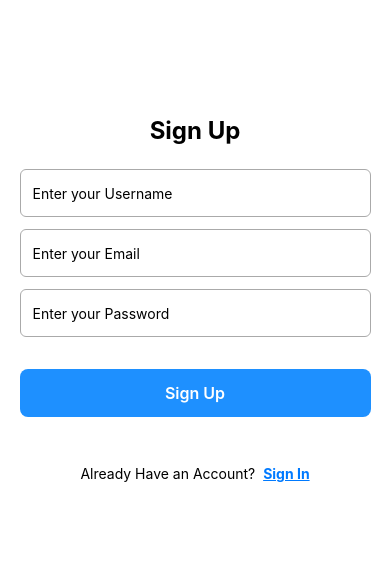
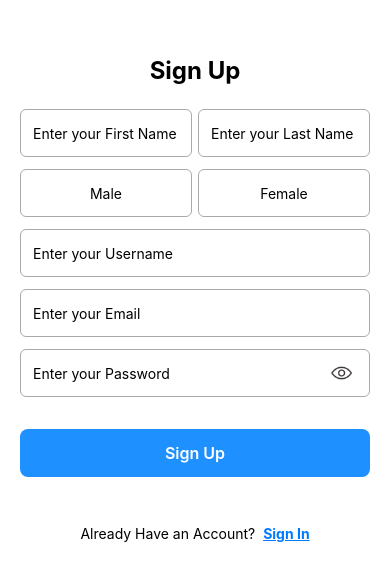
Before and after one commit to linkedpair/linkedpair, a React Native app in the folder frontend/: screen /SignUp in a window 390 px wide. Shown: the part 123-704 px from the top of the page. Built offline with nearby package versions, Linux system fonts and the light colour scheme.

Commit message:
added some features

```diff
--- a/frontend/screens/SignUpScreen.js
+++ b/frontend/screens/SignUpScreen.js
@@ -5,14 +5,19 @@ import {
   View,
   StyleSheet,
   TextInput,
-  KeyboardAvoidingView
+  KeyboardAvoidingView,
+  Image
 } from 'react-native';
 
 export default function SignUpScreen({ navigation }) {
 
+  const [firstName, setFirstName] = useState('')
+  const [lastName, setLastName] = useState('')
+  const [male, setMale] = useState(null)
   const [username, setUsername] = useState('');
   const [email, setEmail] = useState('');
   const [password, setPassword] = useState('');
+  const [hidePassword, setHidePassword] = useState(true);
 
   const handleSignIn = () => {
     console.log("username:", username);
@@ -24,22 +29,52 @@ export default function SignUpScreen({ navigation }) {
   return (
     <KeyboardAvoidingView style={styles.MainContainer}>
       <View style={styles.WhiteSpace} />
-      <View style={styles.WhiteSpace}>
+      <View style={styles.FormContainer}>
         <Text style={styles.SignUpText}>Sign Up</Text>
-        <Typeable
+        <View style={styles.NameRow}>
+          <NameInput
+            type="First Name"
+            value={firstName}
+            onChangeText={setFirstName}
+          />
+          <NameInput
+            type="Last Name"
+            value={lastName}
+            onChangeText={setLastName}
+          />
+        </View>
+        <View style={styles.GenderRow}>
+          <MaleButton
+            selected={male}
+            onPress={() => {
+              setMale(true)
+              alert(`I am male`)
+            }}
+          />
+          <FemaleButton
+            selected={male === false}
+            onPress={() => {
+              setMale(false)
+              alert(`I am female`)
+            }}
+          />
+        </View>
+        <StandardInput
           type="Username"
           value={username}
           onChangeText={setUsername}
         />
-        <Typeable
+        <StandardInput
           type="Email"
           value={email}
           onChangeText={setEmail}
         />
-        <Typeable
+        <PasswordInput
           type="Password"
           value={password}
           onChangeText={setPassword}
+          hidePassword={hidePassword}
+          setHidePassword={setHidePassword}
         />
         <SignUpButton onPress={handleSignIn}/>
         <View style={styles.linkContainer}>
@@ -57,14 +92,59 @@ export default function SignUpScreen({ navigation }) {
   )
 }
 
-const Typeable = WhatToType => {
+const NameInput = props => {
   return (
-    <View style={styles.Typeable}>
+    <View style={styles.NameInput}>
       <TextInput
-        placeholder={`Enter your ${WhatToType.type}`}
-        onChangeText={WhatToType.onChangeText}
-        defaultValue={WhatToType.value}
-        keyboardType={WhatToType.type === "Email"
+        style={styles.InputText}
+        placeholder={`Enter your ${props.type}`}
+        onChangeText={props.onChangeText}
+        defaultValue={props.value}
+        keyboardType={"default"}
+      />
+    </View>
+  )
+}
+
+const MaleButton = props => {
+  return (
+    <TouchableOpacity
+      style={props.selected
+        ? [styles.GenderButton, { backgroundColor: '#4a98e0' }]
+        : [styles.GenderButton, { backgroundColor: 'white' }]
+      }
+      onPress={props.onPress}>
+      <Text style={{ textAlign: 'center' }}>
+        Male
+      </Text>
+    </TouchableOpacity>
+  )
+}
+
+const FemaleButton = props => {
+  return (
+    <TouchableOpacity
+      style={props.selected
+        ? [styles.GenderButton, { backgroundColor: '#fe6b75' }]
+        : [styles.GenderButton, { backgroundColor: 'white' }]
+      }
+      onPress={props.onPress}>
+      <Text style={{ textAlign: 'center' }}>
+        Female
+      </Text>
+    </TouchableOpacity>
+  )
+}
+
+const StandardInput = props => {
+  return (
+    <View style={styles.StandardInput}>
+      <TextInput
+        style={styles.InputText}
+        placeholder={`Enter your ${props.type}`}
+        onChangeText={props.onChangeText}
+        defaultValue={props.value}
+        keyboardType={props.type === "Email"
           ? "email-address"
           : "default"}
       />
@@ -72,16 +152,38 @@ const Typeable = WhatToType => {
   )
 }
 
+const PasswordInput = props => {
+  return (
+    <View>
+      <View style={styles.StandardInput}>
+        <TextInput
+          style={styles.InputText}
+          placeholder={`Enter your ${props.type}`}
+          onChangeText={props.onChangeText}
+          defaultValue={props.value}
+          keyboardType={'default'}
+          secureTextEntry={props.hidePassword}
+        />
+        <TouchableOpacity  onPress={()=> props.setHidePassword(prev => !prev)}>
+          <Image
+            style={styles.PasswordImage}
+            source={props.hidePassword
+              ? require('../assets/PasswordShow.jpg')
+              : require('../assets/PasswordHide.webp')}
+          />
+        </TouchableOpacity>
+      </View>
+    </View>
+  )
+}
+
 const SignUpButton = NextAction => {
-  const buttonPressed = () => {
-    console.log('Button pressed')
-  };
   return (
-    <View style={styles.CreateEmailButton}>
-      <TouchableOpacity onPress={NextAction.onPress}>
+      <TouchableOpacity
+        style={styles.CreateEmailButton}
+        onPress={NextAction.onPress}>
         <Text style={styles.ButtonText}>Sign Up</Text>
       </TouchableOpacity>
-    </View>
   );
 };
 
@@ -97,22 +199,57 @@ const styles = StyleSheet.create({
     justifyContent: 'center',
     alignItems: 'center'
   },
+  FormContainer: {
+    flexDirection: 'column',
+    paddingHorizontal: 20,
+    width: '100%',
+  },
   SignUpText: {
     fontSize: 24,
     marginBottom: 24,
     fontWeight: "bold",
     textAlign: "center"
   },
-  Typeable: {
-    width: '90%',
+  NameRow: {
+    flexDirection: 'row',
+    justifyContent: 'space-between',
+    gap: 6,
+    marginBottom: 12,
+  },
+  NameInput: {
+    flex: 1,
     borderWidth: 1,
     borderColor: "#aaa",
     borderRadius: 6,
-    marginBottom: 12,
     paddingHorizontal: 12,
     height: 48,
-    fontSize: 16,
-    justifyContent: 'center'
+    justifyContent: 'center',
+  },
+  GenderRow: {
+    flexDirection: 'row',
+    justifyContent: 'space-between',
+    gap: 6,
+    marginBottom: 12,
+  },
+  GenderButton: {
+    flex: 1,
+    borderWidth: 1,
+    borderColor: "#aaa",
+    borderRadius: 6,
+    paddingHorizontal: 12,
+    height: 48,
+    justifyContent: 'center',
+  },
+  StandardInput: {
+    flexDirection: 'row',
+    borderWidth: 1,
+    borderColor: "#aaa",
+    borderRadius: 6,
+    paddingHorizontal: 12,
+    height: 48,
+    marginBottom: 12,
+    justifyContent: 'center',
+    alignItems: 'center',
   },
   CreateEmailButton: {
     backgroundColor: "#1E90FF",
@@ -121,7 +258,6 @@ const styles = StyleSheet.create({
     alignItems: "center",
     marginTop: 20,
     marginBottom: 16,
-    width: '90%'
   },
   ButtonText: {
     color: "#fff",
@@ -137,5 +273,13 @@ const styles = StyleSheet.create({
   linkContainer: {
     marginTop: 32,
     alignItems: "center"
-  }
+  },
+  PasswordImage: {
+    width: 32,
+    height: 32,
+  },
+  InputText: {
+    flex: 1,
+    textAlign: 'left'
+  },
 });
```
Lines whose indentation alone changed are shown as unchanged.
